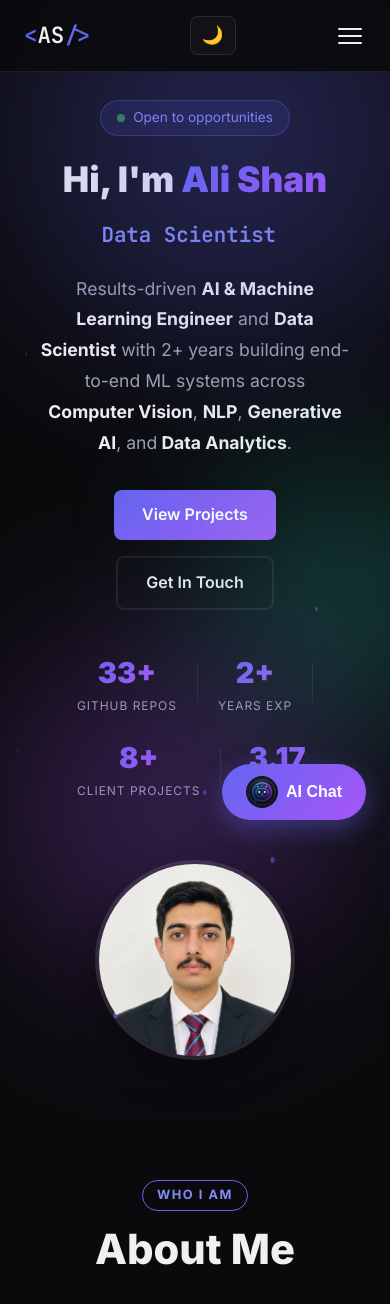
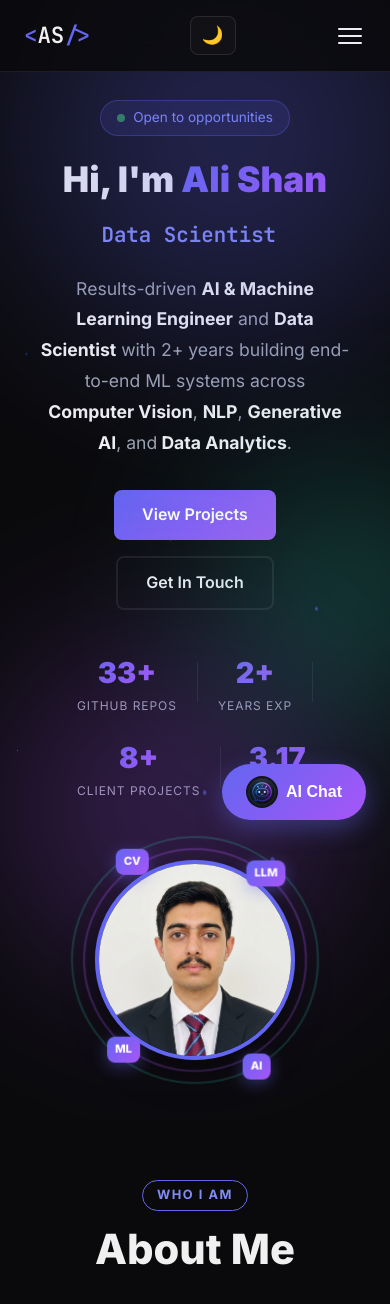
Before and after one commit to Alishan45/Expertise_display_card, a Next.js app: page / in a window 390 px wide. Shown: the top 1304 px of the page. Built offline with nearby package versions, Linux system fonts and the light colour scheme.

Commit message:
Restore orbiting badges and rings on mobile Hero avatar

```diff
--- a/src/app/globals.css
+++ b/src/app/globals.css
@@ -136,8 +136,8 @@ h1,h2,h3,h4,h5,h6{line-height:1.2;font-weight:700}
   .hero{padding:100px 16px 60px}
   .hero-title{font-size:2.6rem}
   .hero-avatar{width:240px;height:240px;margin-top:20px}
-  .av-badges,.av-ring{display:none} /* Clean static avatar on mobile */
-  .av-img{box-shadow:0 15px 35px rgba(0,0,0,0.4);border-color:rgba(255,255,255,0.1)}
+  .av-img{box-shadow:0 15px 35px var(--shadow);border-color:var(--accent)}
+  .av-badge{font-size:0.7rem;padding:4px 8px}
 }
 @media(max-width:480px){
   .hero-title{font-size:2.2rem}
```
